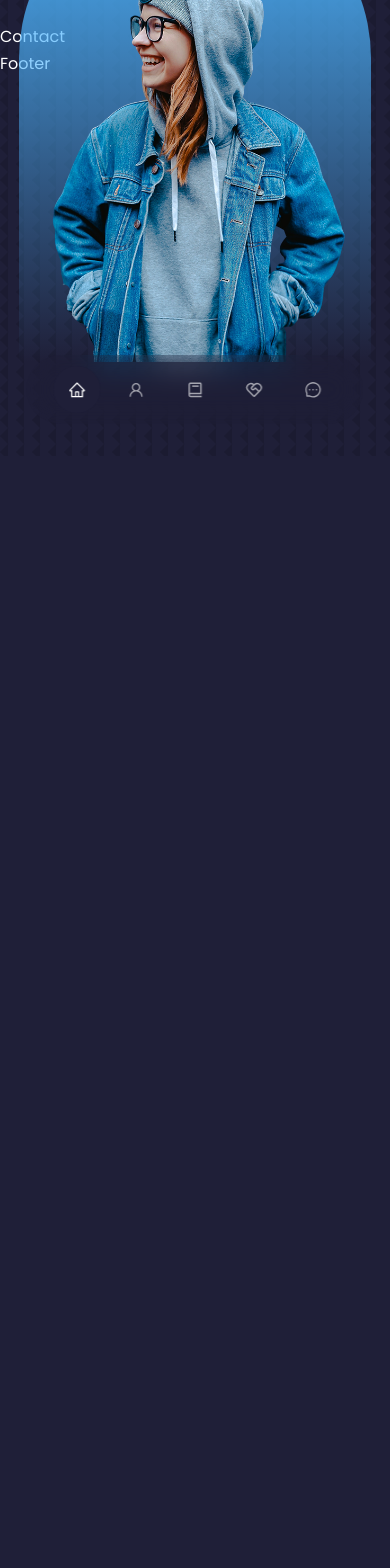
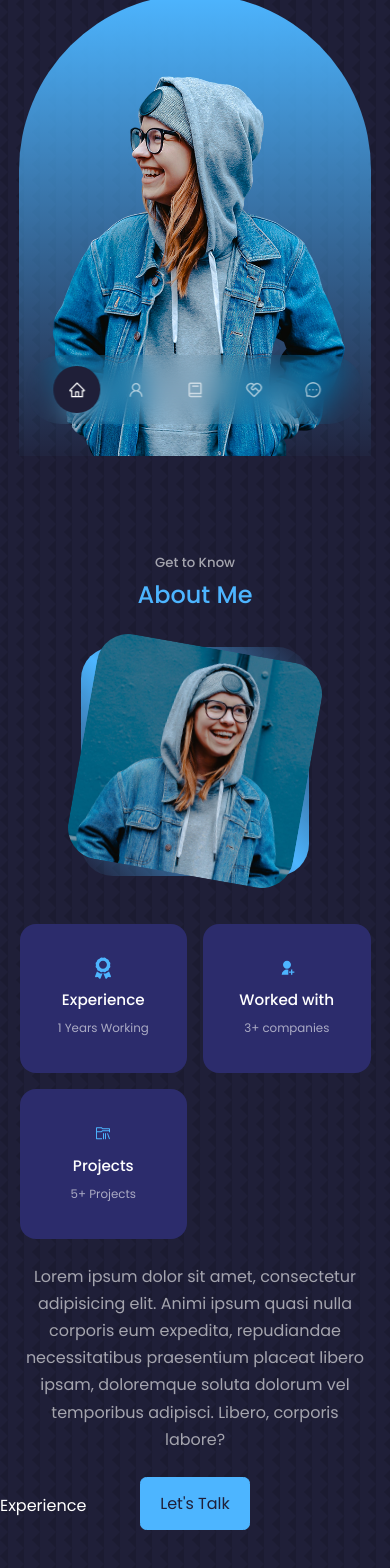
Before and after one commit to shasank27/portfolio, a React (Create React App) app: page / in a window 390 px wide. Shown: the part 388-1956 px from the top of the page. Before the commit the page ends 844 px from the top, so only its background shows below. Built offline with nearby package versions, Linux system fonts and the light colour scheme.

Commit message:
lot of fixes

```diff
--- a/src/components/about/About.jsx
+++ b/src/components/about/About.jsx
@@ -1,8 +1,52 @@
 import React from "react";
 import "./about.css";
+import ME from "../../assets/me-about.jpg";
+import { FaAward } from "react-icons/fa";
+import { VscFolderLibrary } from "react-icons/vsc";
+import { RiUserAddFill } from "react-icons/ri";
 
 const About = () => {
-  return <section id="about">About</section>;
+  return (
+    <section id="about">
+      <h5>Get to Know</h5>
+      <h2>About Me</h2>
+      <div className="container about__container">
+        <div className="about__me">
+          <div className="about__me-image">
+            <img src={ME} alt="About Image" />
+          </div>
+        </div>
+        <div className="about__content">
+          <div className="about__cards">
+            <article className="about__card">
+              <FaAward className="about__icon" />
+              <h5>Experience</h5>
+              <small>1 Years Working</small>
+            </article>
+            <article className="about__card">
+              <RiUserAddFill className="about__icon" />
+              <h5>Worked with</h5>
+              <small>3+ companies</small>
+            </article>
+            <article className="about__card">
+              <VscFolderLibrary className="about__icon" />
+              <h5>Projects</h5>
+              <small>5+ Projects</small>
+            </article>
+          </div>
+          <p>
+            Lorem ipsum dolor sit amet, consectetur adipisicing elit. Animi
+            ipsum quasi nulla corporis eum expedita, repudiandae necessitatibus
+            praesentium placeat libero ipsam, doloremque soluta dolorum vel
+            temporibus adipisci. Libero, corporis labore?
+          </p>
+          <a href="#contact" className="btn btn-primary">
+            Let's Talk
+          </a>
+        </div>
+      </div>
+    </section>
+  );
 };
 
 export default About;
--- a/src/components/about/about.css
+++ b/src/components/about/about.css
@@ -0,0 +1,103 @@
+.about__container {
+  display: grid;
+  grid-template-columns: 35% 50%;
+  gap: 15%;
+}
+
+.about__me {
+  width: 100%;
+  aspect-ratio: 1/1;
+  border-radius: 2rem;
+  background: linear-gradient(
+    45deg,
+    transparent,
+    var(--color-primary),
+    transparent
+  );
+  display: grid;
+  place-items: center;
+}
+
+.about__me-image {
+  border-radius: 2rem;
+  overflow: hidden;
+  transform: rotate(10deg);
+  transition: var(--transition);
+}
+
+.about__me-image:hover {
+  transform: rotate(0);
+}
+
+.about__cards {
+  display: grid;
+  grid-template-columns: repeat(3, 1fr);
+  gap: 1.5rem;
+}
+
+.about__card {
+  background: var(--color-bg-variant);
+  border: 1px solid transparent;
+  border-radius: 1rem;
+  padding: 2rem;
+  text-align: center;
+}
+
+.about__card:hover {
+  background: transparent;
+  border-color: var(--color-primary--variant);
+  cursor: default;
+}
+
+.about__icon {
+  color: var(--color-primary);
+  font-size: 1.4rem;
+  max-width: 1rem;
+}
+
+.about__card h5 {
+  font-size: 0.95rem;
+}
+
+.about__card small {
+  font-size: 0.74rem;
+  color: var(--color-light);
+}
+
+.about__content p {
+  margin: 2rem 0 2.6rem;
+  color: var(--color-light);
+}
+
+/* ========================== :MEDIA QUERIES (MID DEVICES) : ========================== */
+@media screen and (max-width: 1024px) {
+  .about__container {
+    grid-template-columns: 1fr;
+    gap: 0;
+  }
+  .about__me {
+    width: 50%;
+    margin: 2rem auto 4rem;
+  }
+  .about__content p {
+    margin: 1rem 0 1.5rem;
+  }
+}
+
+/* ========================== :MEDIA QUERIES (SMALL DEVICES) : ========================== */
+@media screen and (max-width: 600px) {
+  .about__me {
+    width: 65%;
+    margin: 0 auto 3rem;
+  }
+  .about__cards {
+    grid-template-columns: 1fr 1fr;
+    gap: 1rem;
+  }
+  .about__content {
+    text-align: center;
+  }
+  .about__content p {
+    margin: 1.5rem 0;
+  }
+}
--- a/src/components/header/Header.jsx
+++ b/src/components/header/Header.jsx
@@ -6,12 +6,13 @@
 
 const Header = () => {
   return (
+    <header>
       <div className="container header__container">
         <h5>नमस्ते</h5>
         <h1>Shasank Periwal</h1>
         <h5 className="text-light">Student at KIIT University</h5>
         <CTA />
-
+        <Header_Socials />
         <div className="me">
           <img src={ME} alt="me" />
         </div>
@@ -19,8 +20,8 @@
         <a href="#contact" className="scroll_down">
           Scroll Down
         </a>
-      <Header_Socials />
       </div>
+    </header>
   );
 };
 
--- a/src/components/header/header.css
+++ b/src/components/header/header.css
@@ -57,7 +57,7 @@
 .scroll_down {
   position: absolute;
   right: -2.3rem;
-  bottom: 2rem;
+  bottom: 5rem;
   transform: rotate(90deg);
   font-weight: 300;
   font-size: 0.9rem;
@@ -66,12 +66,15 @@
 /* ========================== :MEDIA QUERIES (MID DEVICES) : ========================== */
 @media screen and (max-width: 1024px) {
   header {
-    height: 100vh;
+    height: 68vh;
   }
 }
 
 /* ========================== :MEDIA QUERIES (SMALL DEVICES) : ========================== */
 @media screen and (max-width: 600px) {
+  header {
+    height: 100vh;
+  }
   .header__socials,
   .scroll_down {
     display: none;
--- a/src/components/nav/Nav.jsx
+++ b/src/components/nav/Nav.jsx
@@ -1,25 +1,46 @@
-import React from "react";
+import React, { useState } from "react";
 import "./nav.css";
 import { AiOutlineHome, AiOutlineUser, AiOutlineMessage } from "react-icons/ai";
 import { BiBook } from "react-icons/bi";
 import { RiServiceLine } from "react-icons/ri";
 
 const Nav = () => {
+  const [activeNav, setActiveNav] = useState("#");
   return (
     <nav>
-      <a href="#" className="active">
+      <a
+        href="#"
+        onClick={() => setActiveNav("#")}
+        className={activeNav === "#" ? "active" : ""}
+      >
         <AiOutlineHome />
       </a>
-      <a href="#about">
+      <a
+        href="#about"
+        onClick={() => setActiveNav("#about")}
+        className={activeNav === "#about" ? "active" : ""}
+      >
         <AiOutlineUser />
       </a>
-      <a href="#experience">
+      <a
+        href="#experience"
+        onClick={() => setActiveNav("#experience")}
+        className={activeNav === "#experience" ? "active" : ""}
+      >
         <BiBook />
       </a>
-      <a href="#project">
+      <a
+        href="#project"
+        onClick={() => setActiveNav("#project")}
+        className={activeNav === "#project" ? "active" : ""}
+      >
         <RiServiceLine />
       </a>
-      <a href="#contact">
+      <a
+        href="#contact"
+        onClick={() => setActiveNav("#contact")}
+        className={activeNav === "#contact" ? "active" : ""}
+      >
         <AiOutlineMessage />
       </a>
     </nav>
--- a/src/index.css
+++ b/src/index.css
@@ -59,6 +59,7 @@
 
 section {
   margin-top: 8rem;
+  height: 100vh;
 }
 
 section > h2,
@@ -128,7 +129,7 @@
   .container {
     width: var(--container-width-sm);
   }
-  section {
-    margin-top: 2rem;
+  section > h2 {
+    margin-bottom: 2rem;
   }
 }
```
Lines whose indentation alone changed are shown as unchanged.
